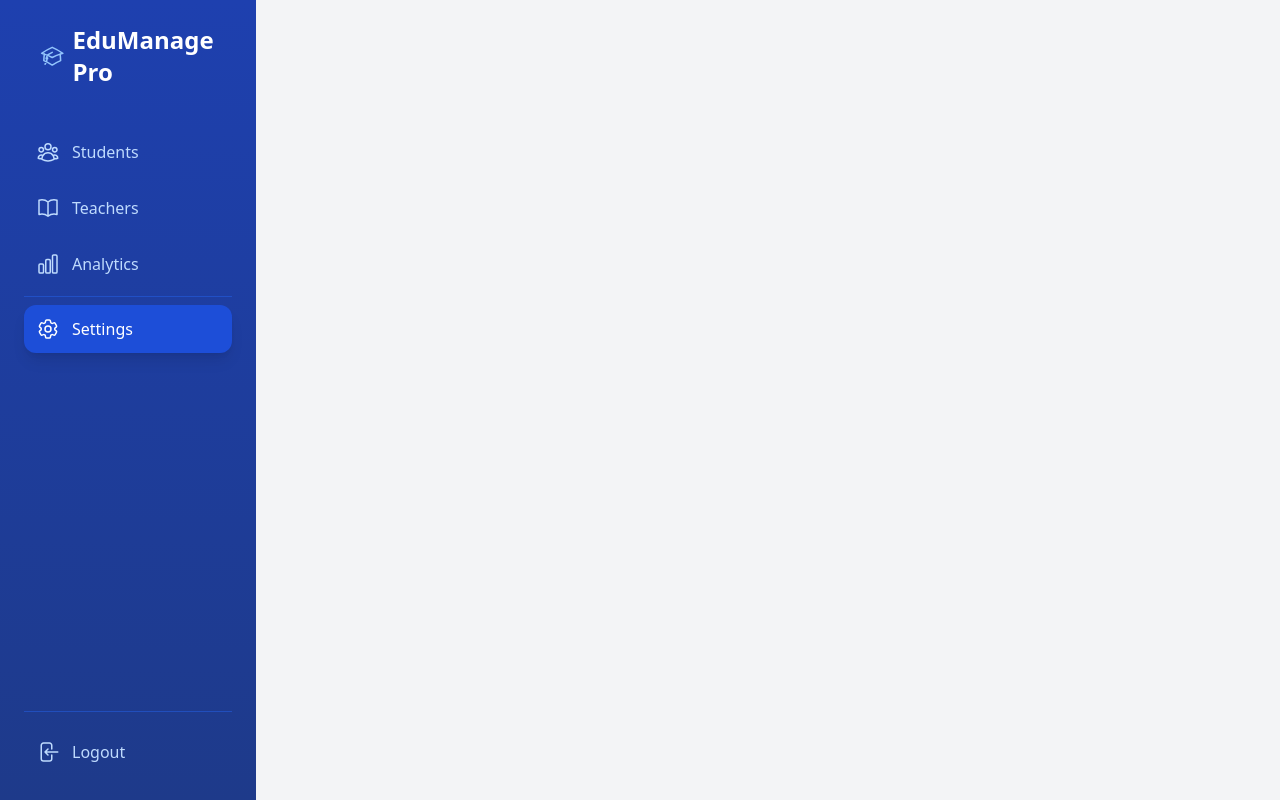
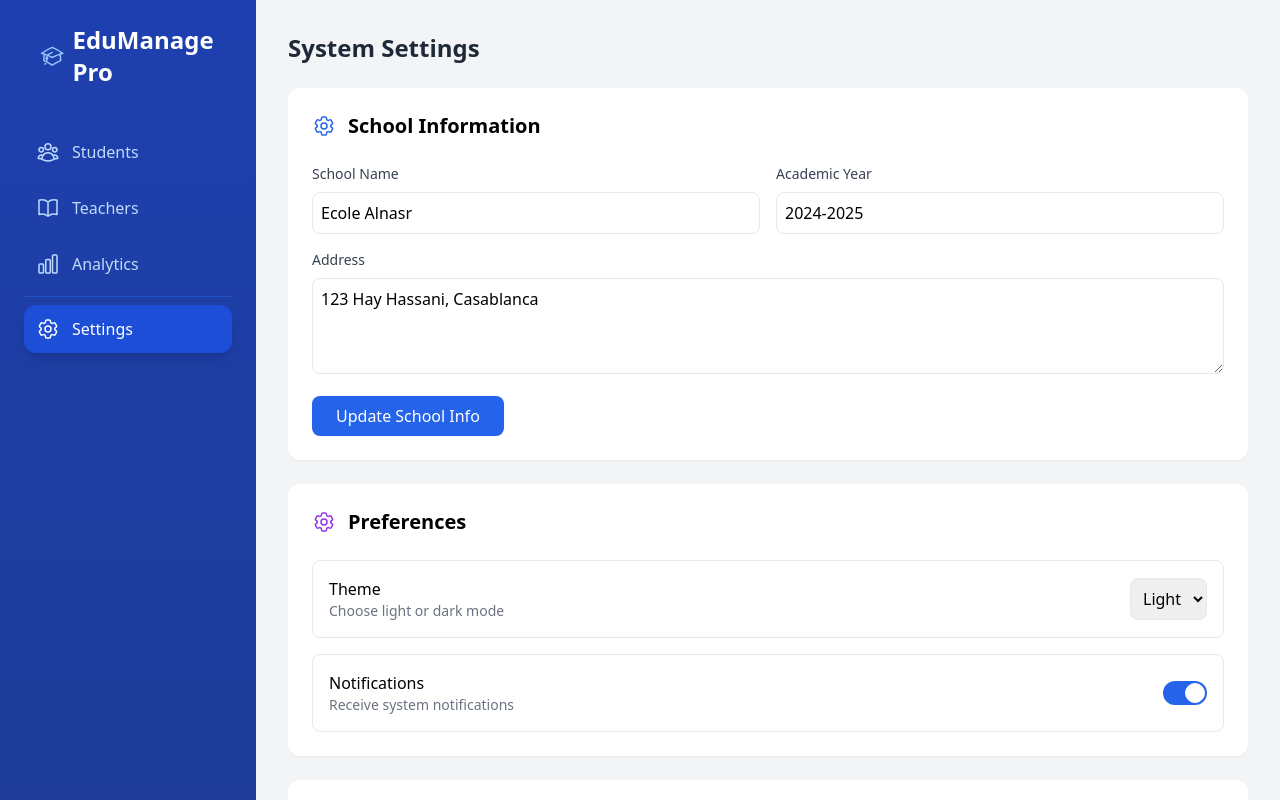
Before and after one commit to mosadikdev/school-management-system, a React (Create React App) app: page / in a window 1280 px wide. Both pictures are taken after a click on the button "Settings". Shown: the top 800 px of the page. Built offline with nearby package versions, Linux system fonts and the light colour scheme.

Commit message:
feat: add comprehensive settings page with security and preferences

```diff
--- a/src/App.js
+++ b/src/App.js
@@ -3,6 +3,7 @@ import Sidebar from './components/Sidebar'
 import StudentTable from './components/StudentTable'
 import TeacherTable from './components/TeacherTable'
 import Analytics from './components/Analytics'
+import Settings from './components/Settings'
 
 function App() {
   const [activeTab, setActiveTab] = useState('students')
@@ -25,6 +26,7 @@ function App() {
           <TeacherTable teachers={teachers} setTeachers={setTeachers} />
         )}
         {activeTab === 'analytics' && <Analytics />}
+        {activeTab === 'settings' && <Settings />}
       </main>
     </div>
   )
--- /dev/null
+++ b/src/components/Settings.jsx
@@ -0,0 +1,176 @@
+import { Cog6ToothIcon, ShieldCheckIcon, TrashIcon } from '@heroicons/react/24/outline'
+import { useState } from 'react'
+
+export default function Settings() {
+  const [schoolName, setSchoolName] = useState('Ecole Alnasr')
+  const [schoolAddress, setSchoolAddress] = useState('123 Hay Hassani, Casablanca')
+  const [academicYear, setAcademicYear] = useState('2024-2025')
+  const [theme, setTheme] = useState('light')
+  const [notifications, setNotifications] = useState(true)
+
+  const handleSchoolInfoSubmit = (e) => {
+    e.preventDefault()
+    console.log('School info updated')
+  }
+
+  const handlePasswordSubmit = (e) => {
+    e.preventDefault()
+    console.log('Password changed')
+  }
+
+  return (
+    <div className="settings-page">
+      <h1 className="text-2xl font-bold mb-6 text-gray-800">System Settings</h1>
+
+      <div className="bg-white rounded-xl shadow-sm p-6 mb-6">
+        <div className="flex items-center gap-3 mb-6">
+          <Cog6ToothIcon className="h-6 w-6 text-blue-600" />
+          <h2 className="text-xl font-semibold">School Information</h2>
+        </div>
+
+        <form onSubmit={handleSchoolInfoSubmit} className="space-y-4">
+          <div className="grid grid-cols-1 md:grid-cols-2 gap-4">
+            <div>
+              <label className="block text-sm font-medium text-gray-700 mb-2">School Name</label>
+              <input
+                type="text"
+                value={schoolName}
+                onChange={(e) => setSchoolName(e.target.value)}
+                className="w-full p-2 border rounded-lg focus:ring-2 focus:ring-blue-500 focus:border-blue-500"
+              />
+            </div>
+
+            <div>
+              <label className="block text-sm font-medium text-gray-700 mb-2">Academic Year</label>
+              <input
+                type="text"
+                value={academicYear}
+                onChange={(e) => setAcademicYear(e.target.value)}
+                className="w-full p-2 border rounded-lg focus:ring-2 focus:ring-blue-500"
+              />
+            </div>
+          </div>
+
+          <div>
+            <label className="block text-sm font-medium text-gray-700 mb-2">Address</label>
+            <textarea
+              value={schoolAddress}
+              onChange={(e) => setSchoolAddress(e.target.value)}
+              className="w-full p-2 border rounded-lg focus:ring-2 focus:ring-blue-500 h-24"
+            />
+          </div>
+
+          <button
+            type="submit"
+            className="mt-4 bg-blue-600 text-white px-6 py-2 rounded-lg hover:bg-blue-700 transition-colors"
+          >
+            Update School Info
+          </button>
+        </form>
+      </div>
+
+      <div className="bg-white rounded-xl shadow-sm p-6 mb-6">
+        <div className="flex items-center gap-3 mb-6">
+          <Cog6ToothIcon className="h-6 w-6 text-purple-600" />
+          <h2 className="text-xl font-semibold">Preferences</h2>
+        </div>
+
+        <div className="space-y-4">
+          <div className="flex items-center justify-between p-4 border rounded-lg">
+            <div>
+              <h3 className="font-medium">Theme</h3>
+              <p className="text-sm text-gray-500">Choose light or dark mode</p>
+            </div>
+            <select
+              value={theme}
+              onChange={(e) => setTheme(e.target.value)}
+              className="p-2 border rounded-lg"
+            >
+              <option value="light">Light</option>
+              <option value="dark">Dark</option>
+            </select>
+          </div>
+
+          <div className="flex items-center justify-between p-4 border rounded-lg">
+            <div>
+              <h3 className="font-medium">Notifications</h3>
+              <p className="text-sm text-gray-500">Receive system notifications</p>
+            </div>
+            <label className="relative inline-flex items-center cursor-pointer">
+              <input
+                type="checkbox"
+                checked={notifications}
+                onChange={(e) => setNotifications(e.target.checked)}
+                className="sr-only peer"
+              />
+              <div className="w-11 h-6 bg-gray-200 rounded-full peer peer-checked:after:translate-x-full peer-checked:after:border-white after:content-[''] after:absolute after:top-[2px] after:left-[2px] after:bg-white after:border-gray-300 after:border after:rounded-full after:h-5 after:w-5 after:transition-all peer-checked:bg-blue-600"></div>
+            </label>
+          </div>
+        </div>
+      </div>
+
+      {/* Security Section */}
+      <div className="bg-white rounded-xl shadow-sm p-6 mb-6">
+        <div className="flex items-center gap-3 mb-6">
+          <ShieldCheckIcon className="h-6 w-6 text-green-600" />
+          <h2 className="text-xl font-semibold">Security</h2>
+        </div>
+
+        <form onSubmit={handlePasswordSubmit} className="space-y-4">
+          <div>
+            <label className="block text-sm font-medium text-gray-700 mb-2">Current Password</label>
+            <input
+              type="password"
+              className="w-full p-2 border rounded-lg focus:ring-2 focus:ring-blue-500"
+            />
+          </div>
+
+          <div className="grid grid-cols-1 md:grid-cols-2 gap-4">
+            <div>
+              <label className="block text-sm font-medium text-gray-700 mb-2">New Password</label>
+              <input
+                type="password"
+                className="w-full p-2 border rounded-lg focus:ring-2 focus:ring-blue-500"
+              />
+            </div>
+
+            <div>
+              <label className="block text-sm font-medium text-gray-700 mb-2">Confirm Password</label>
+              <input
+                type="password"
+                className="w-full p-2 border rounded-lg focus:ring-2 focus:ring-blue-500"
+              />
+            </div>
+          </div>
+
+          <button
+            type="submit"
+            className="mt-4 bg-green-600 text-white px-6 py-2 rounded-lg hover:bg-green-700 transition-colors"
+          >
+            Change Password
+          </button>
+        </form>
+      </div>
+
+      {/* Danger Zone */}
+      <div className="bg-red-50 rounded-xl shadow-sm p-6 border border-red-200">
+        <div className="flex items-center gap-3 mb-6">
+          <TrashIcon className="h-6 w-6 text-red-600" />
+          <h2 className="text-xl font-semibold text-red-600">Danger Zone</h2>
+        </div>
+
+        <div className="space-y-4">
+          <div className="flex items-center justify-between p-4 border rounded-lg border-red-200 bg-white">
+            <div>
+              <h3 className="font-medium">Delete Account</h3>
+              <p className="text-sm text-gray-500">Permanently delete your school account</p>
+            </div>
+            <button className="px-4 py-2 text-red-600 border border-red-300 rounded-lg hover:bg-red-50">
+              Delete Account
+            </button>
+          </div>
+        </div>
+      </div>
+    </div>
+  )
+}
```
